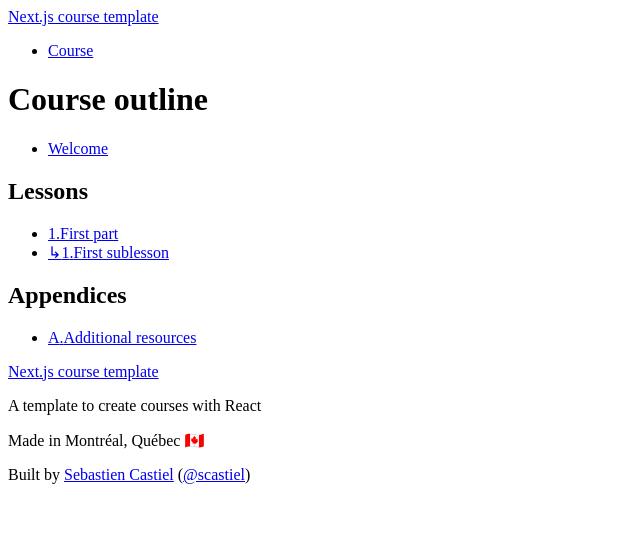
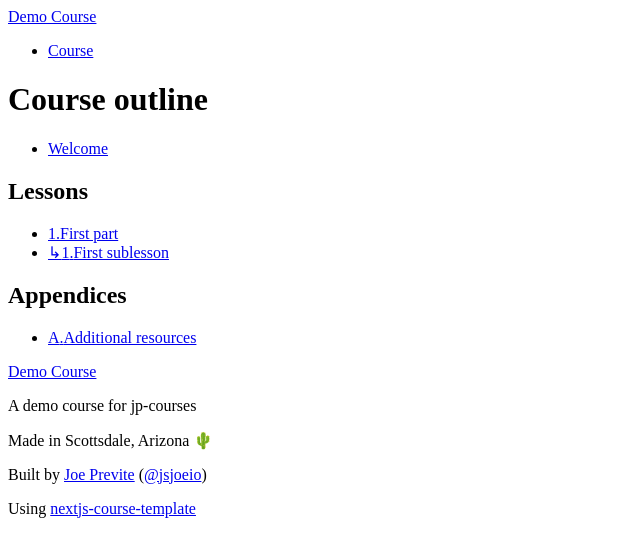
Before and after one commit to jsjoeio/demo-course, a Next.js app: page /course in a window 1280 px wide. Shown: the top 556 px of the page, without its empty margins (0-640 px from the left). Built offline with nearby package versions, Linux system fonts and the light colour scheme; what @tailwindcss/typography would draw is missing.

Commit message:
fix: update footer/header

```diff
--- a/components/footer.js
+++ b/components/footer.js
@@ -5,31 +5,42 @@
     <footer className="mt-16 lg:mt-64 bg-pink-900 text-pink-200 md:p-16 sm:p-8 p-4 leading-7">
       <p className="text-2xl mb-4">
         <Link href="/">
-          <a className="text-white">Next.js course template</a>
+          <a className="text-white">Demo Course</a>
         </Link>
       </p>
-      <p>A template to create courses with React</p>
-      <p>Made in Montréal, Québec 🇨🇦</p>
+      <p>A demo course for jp-courses</p>
+      <p>Made in Scottsdale, Arizona 🌵</p>
       <p>
         Built by{' '}
         <a
           className="text-white"
-          href="https://scastiel.dev"
+          href="https://joeprevite.com"
           target="_blank"
           rel="noopener noreferrer"
         >
-          Sebastien Castiel
+          Joe Previte
         </a>{' '}
         (
         <a
           className="text-white"
-          href="https://twitter.com/scastiel"
+          href="https://twitter.com/jsjoeio"
           target="_blank"
           rel="noopener noreferrer"
         >
-          @scastiel
+          @jsjoeio
         </a>
         )
+      </p>
+      <p>
+        Using{' '}
+        <a
+          className="text-white"
+          href="https://github.com/scastiel/nextjs-course-template"
+          target="_blank"
+          rel="noopener noreferrer"
+        >
+          nextjs-course-template
+        </a>
       </p>
     </footer>
   )
--- a/components/header.js
+++ b/components/header.js
@@ -4,9 +4,7 @@
   return (
     <header className="flex items-center justify-between p-2 border-b border-gray-200">
       <Link href="/">
-        <a className="text-pink-800 text-lg flex space-x-2">
-          Next.js course template
-        </a>
+        <a className="text-pink-800 text-lg flex space-x-2">Demo Course</a>
       </Link>
       <nav>
         <ul className="flex space-x-4">
```
